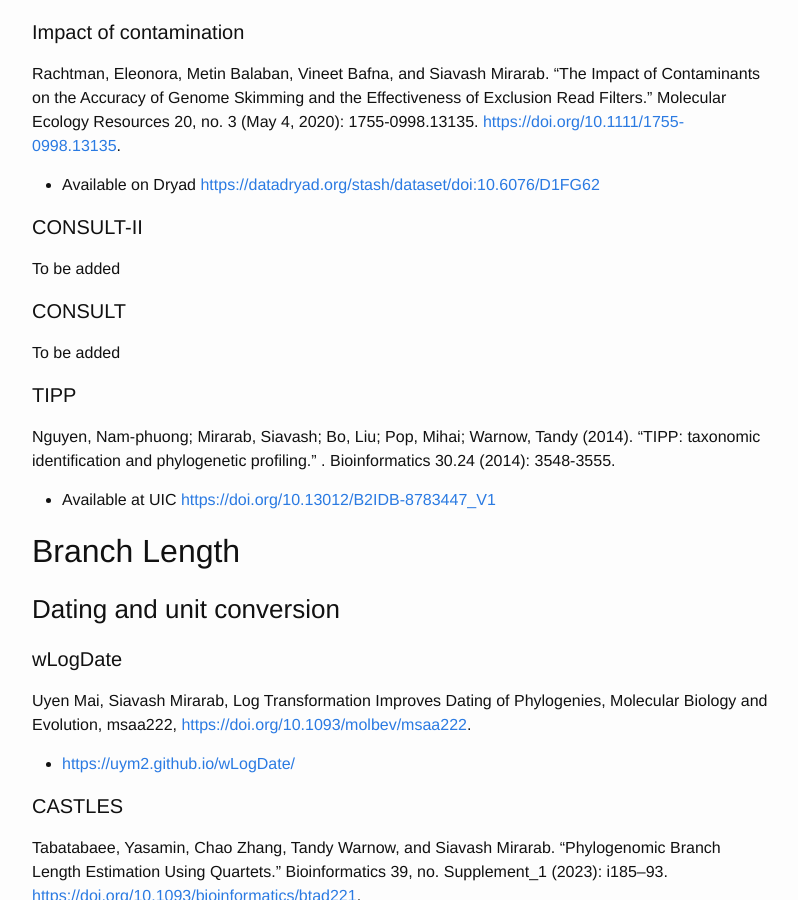
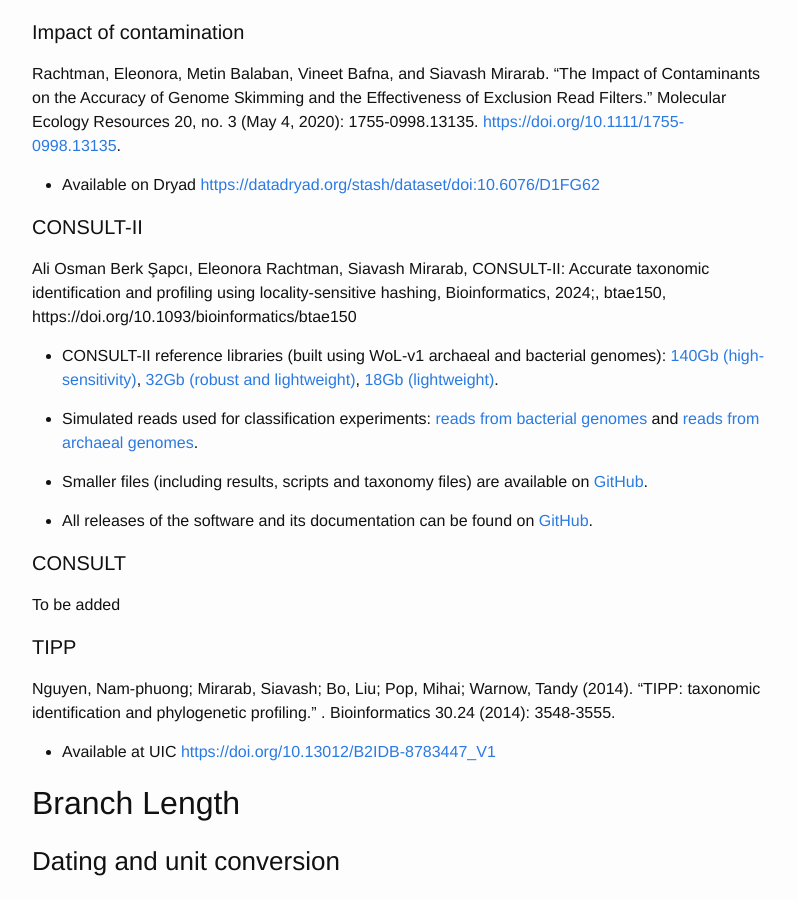
Before and after one commit to smirarab/website, a Jekyll site: the page built from datasets.md, in a window 1280 px wide and 900 px high, scrolled down 10055 px. Shown: the whole window, without its empty margins (238-1036 px from the left). Built offline with Jekyll 4.4.1, drawn with Linux system fonts in a browser that asks for light colours.

Commit message:
Updates for CONSULT-II.

```diff
--- a/datasets.md
+++ b/datasets.md
@@ -299,7 +299,15 @@
 * Available on Dryad <https://datadryad.org/stash/dataset/doi:10.6076/D1FG62>
 
 #### CONSULT-II
-To be added
+Ali Osman Berk Şapcı, Eleonora Rachtman, Siavash Mirarab, CONSULT-II: Accurate taxonomic identification and profiling using locality-sensitive hashing, Bioinformatics, 2024;, btae150, https://doi.org/10.1093/bioinformatics/btae150
+
+* CONSULT-II reference libraries (built using WoL-v1 archaeal and bacterial genomes): [140Gb (high-sensitivity)](https://ter-trees.ucsd.edu/data/consult/CONSULT-II/library-v020-WoL140G.tar.gz), [32Gb (robust and lightweight)](https://ter-trees.ucsd.edu/data/consult/CONSULT-II/library-v030-WoL32G.tar.gz), [18Gb (lightweight)](https://ter-trees.ucsd.edu/data/consult/CONSULT-II/library-v030-WoL18G.tar.gz).
+
+* Simulated reads used for classification experiments: [reads from bacterial genomes](https://ter-trees.ucsd.edu/data/consult/CONSULT-II/bacteria_queries_sampreads.tar.gz) and [reads from archaeal genomes](https://ter-trees.ucsd.edu/data/consult/CONSULT-II/archaea_queries_sampreads.tar.gz).
+
+* Smaller files (including results, scripts and taxonomy files) are available on [GitHub](https://github.com/bo1929/shared.CONSULT-II).
+
+* All releases of the software and its documentation can be found on [GitHub](https://github.com/bo1929/CONSULT-II).
 
 #### CONSULT
 To be added
```
Also changed, not shown: software.md (+2 -2 lines), students.md (+1 -1 lines).
